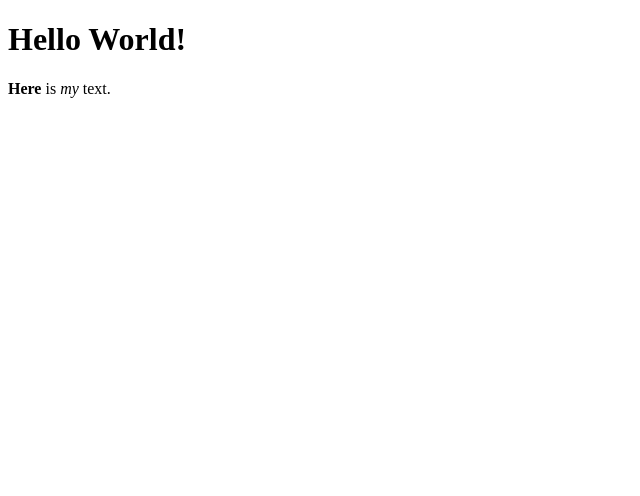
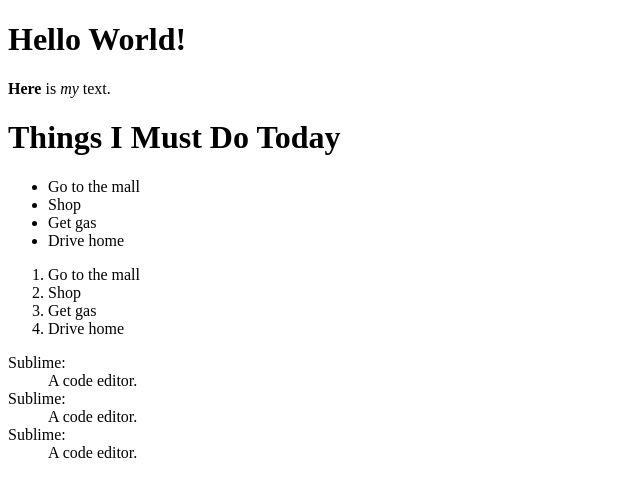
Before and after one commit to mjpatter88/learnHTMLCSSin30days, a plain HTML site: page index.html in a window 1280 px wide. Shown: the whole page, without its empty margins (0-640 px from the left). Drawn offline with Linux system fonts and the light colour scheme.

Commit message:
Finished Lession 2.3

```diff
--- a/index.html
+++ b/index.html
@@ -9,5 +9,27 @@
         <h1>Hello World!</h1>
 
         <p> <strong>Here</strong> is <em>my</em> text.</p>
+
+        <h1>Things I Must Do Today</h1>
+        <ul>
+            <li>Go to the mall </li>
+            <li>Shop</li>
+            <li>Get gas</li>
+            <li>Drive home</li>
+        </ul>
+        <ol>
+            <li>Go to the mall </li>
+            <li>Shop</li>
+            <li>Get gas</li>
+            <li>Drive home</li>
+        </ol>
+        <dl>
+            <dt>Sublime: </dt>
+            <dd>A code editor.</dd>
+            <dt>Sublime: </dt>
+            <dd>A code editor.</dd>
+            <dt>Sublime: </dt>
+            <dd>A code editor.</dd>
+        </dl>
     </body>
 </html>
```
Also changed, not shown: 1 other file.
